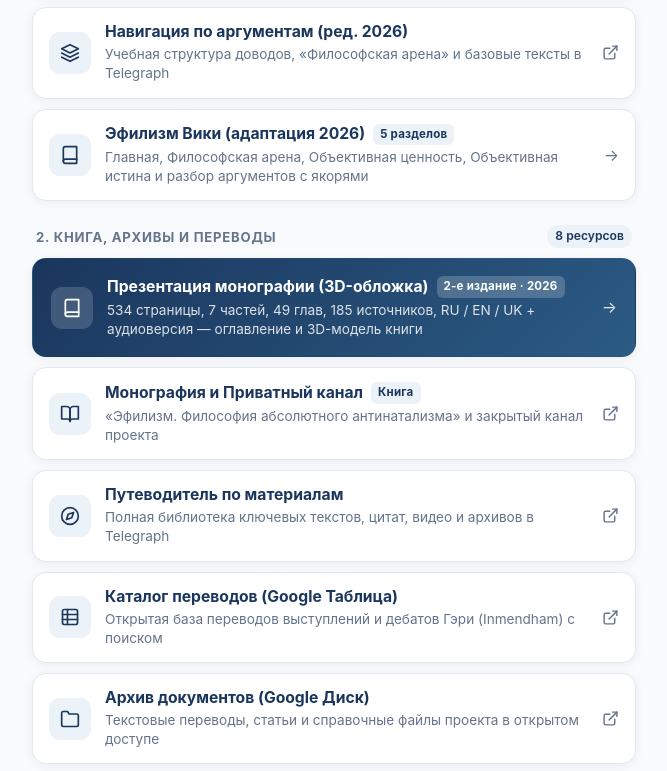
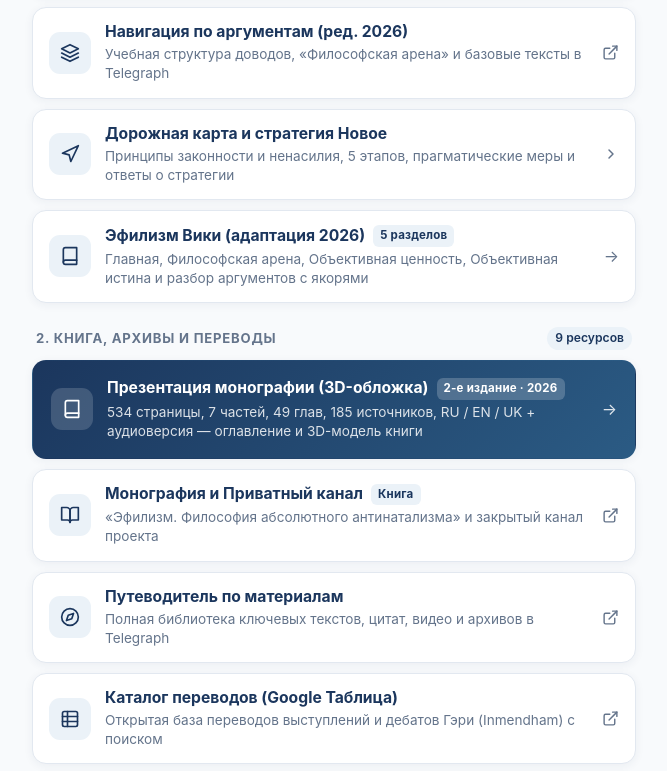
Before and after one commit to bohdan19p-bit/efilism-faq, a plain HTML site: page start.html in a window 1280 px wide. Shown: the part 779-1550 px from the top of the page, without its empty margins (306-973 px from the left). Drawn offline with Linux system fonts and the light colour scheme.

Commit message:
Add files via upload

```diff
--- a/start.html
+++ b/start.html
@@ -515,6 +515,7 @@
       <a href="https://bohdan19p-bit.github.io/efilism-faq/glossary.html" class="site-tab">Глоссарий (45)</a>
       <a href="https://bohdan19p-bit.github.io/efilism-faq/wiki.html" class="site-tab">Вики</a>
       <a href="https://bohdan19p-bit.github.io/efilism-faq/book.html" class="site-tab">Книга</a>
+      <a href="https://bohdan19p-bit.github.io/efilism-faq/roadmap.html" class="site-tab">Дорожная карта</a>
     </div>
   </div>
 </nav>
@@ -611,6 +612,18 @@
           <svg width="17" height="17" viewBox="0 0 24 24" fill="none" stroke="currentColor" stroke-width="2" stroke-linecap="round" stroke-linejoin="round"><path d="M18 13v6a2 2 0 0 1-2 2H5a2 2 0 0 1-2-2V8a2 2 0 0 1 2-2h6"/><polyline points="15 3 21 3 21 9"/><line x1="10" y1="14" x2="21" y2="3"/></svg>
         </div>
       </a>
+          <a class="link-card" href="https://bohdan19p-bit.github.io/efilism-faq/roadmap.html">
+        <div class="card-icon" aria-hidden="true">
+          <svg width="20" height="20" viewBox="0 0 24 24" fill="none" stroke="currentColor" stroke-width="2" stroke-linecap="round" stroke-linejoin="round"><polygon points="3 11 22 2 13 21 11 13 3 11"/></svg>
+        </div>
+        <div class="card-body">
+          <div class="card-title">Дорожная карта и стратегия <span class="badge">Новое</span></div>
+          <div class="card-sub">Принципы законности и ненасилия, 5 этапов, прагматические меры и ответы о стратегии</div>
+        </div>
+        <div class="card-arrow" aria-hidden="true">
+          <svg width="16" height="16" viewBox="0 0 24 24" fill="none" stroke="currentColor" stroke-width="2.2" stroke-linecap="round" stroke-linejoin="round"><polyline points="9 18 15 12 9 6"/></svg>
+        </div>
+      </a>
           <a class="link-card" href="https://bohdan19p-bit.github.io/efilism-faq/wiki.html">
         <div class="card-icon" aria-hidden="true">
           <svg width="20" height="20" viewBox="0 0 24 24" fill="none" stroke="currentColor" stroke-width="2" stroke-linecap="round" stroke-linejoin="round"><path d="M4 19.5A2.5 2.5 0 0 1 6.5 17H20"/><path d="M6.5 2H20v20H6.5A2.5 2.5 0 0 1 4 19.5v-15A2.5 2.5 0 0 1 6.5 2z"/></svg>
@@ -631,7 +644,7 @@
   <section class="hub-section" data-section="library">
     <div class="section-head">
       <h2 class="section-title">2. Книга, архивы и переводы</h2>
-      <span class="section-count">8 ресурсов</span>
+      <span class="section-count">9 ресурсов</span>
     </div>
     <div class="link-list">
       <a class="link-card featured" href="https://bohdan19p-bit.github.io/efilism-faq/book.html">
```
